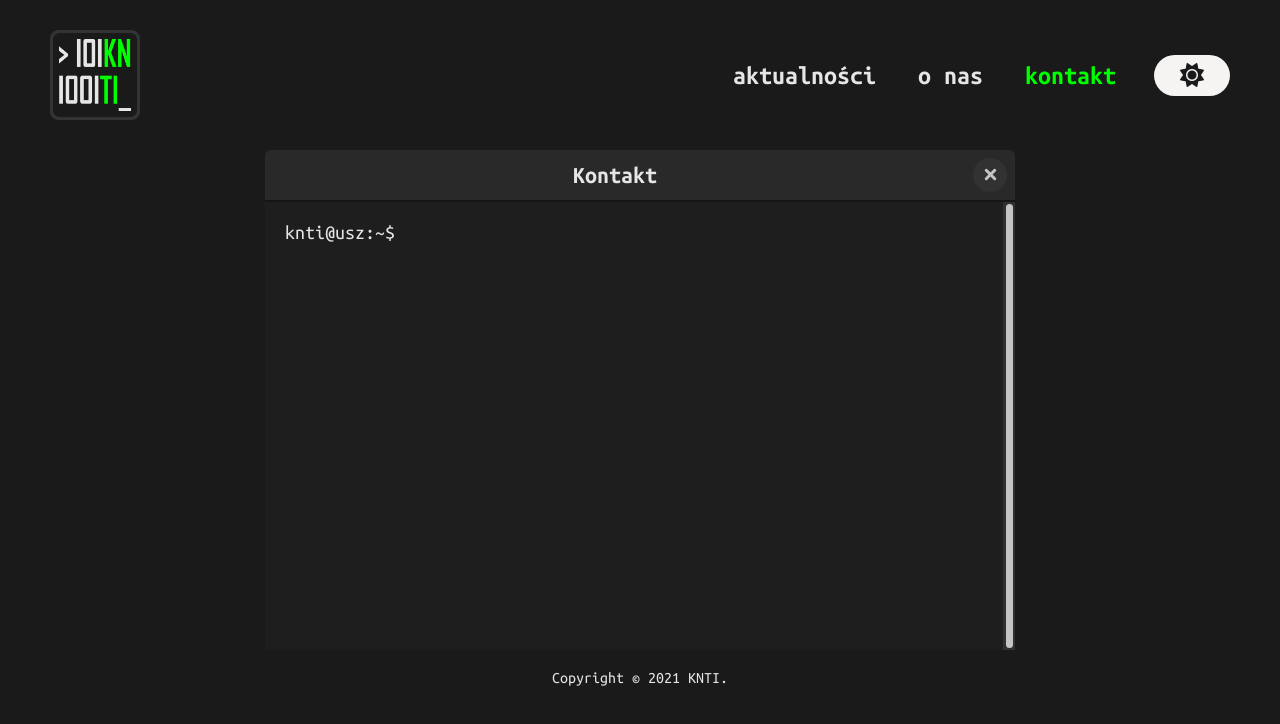
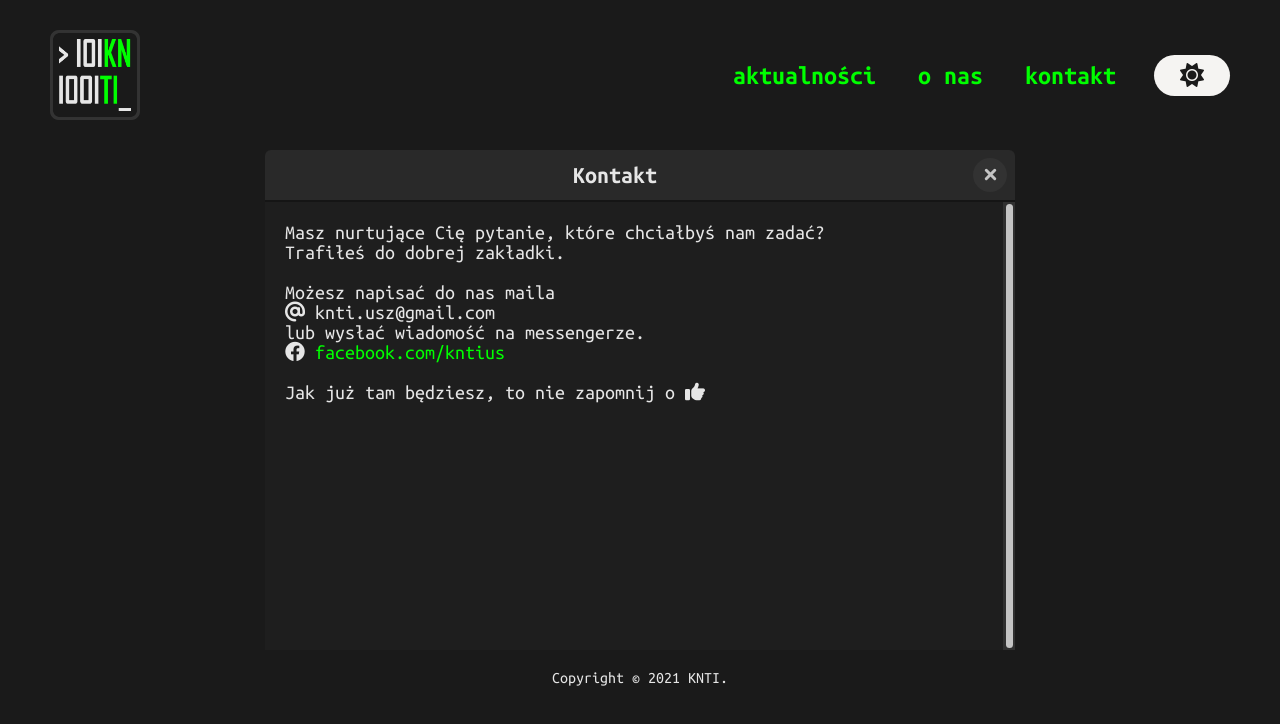
Before and after one commit to krisuv/stronaKNTI2, a plain HTML site: page kontakt.html in a window 1280 px wide. Drawn offline with Linux system fonts and the light colour scheme.

Commit message:
Dodanie tekstu na stronę kontakt

```diff
--- a/kontakt.html
+++ b/kontakt.html
@@ -53,7 +53,16 @@
         <hr/>
         <div class="terminal-body">
           <div class="terminal-content">
-            <p class = "echo-command"><span class="terminal-user">knti@usz:~$ </span></p>
+            <p class = "echo-command">Masz nurtujące Cię pytanie, które chciałbyś nam zadać?<br/>
+              Trafiłeś do dobrej zakładki.<br/>
+              <br/>
+              Możesz napisać do nas maila<br/>
+              <i class="fa-solid fa-at"></i> knti.usz@gmail.com<br/>
+              lub wysłać wiadomość na messengerze.<br/>
+              <i class="fa-brands fa-facebook"></i><a href="https://www.facebook.com/kntius"> facebook.com/kntius</a><br/>
+              <br/>
+              Jak już tam będziesz, to nie zapomnij o <i class="fa-solid fa-thumbs-up"></i>
+            </p>
           </div>
           <div class="terminal-aside">
             <div class="terminal-scroll"></div>
--- a/style.css
+++ b/style.css
@@ -378,6 +378,11 @@ hr {
   display: none;
 }
 
+a:link {
+  color: var(--green-KNTI);
+  text-decoration: none;
+}
+
 footer {
   text-align: center;
   margin-top: auto;
```
Also changed, not shown: o-nas.html (+2 -1 lines).
